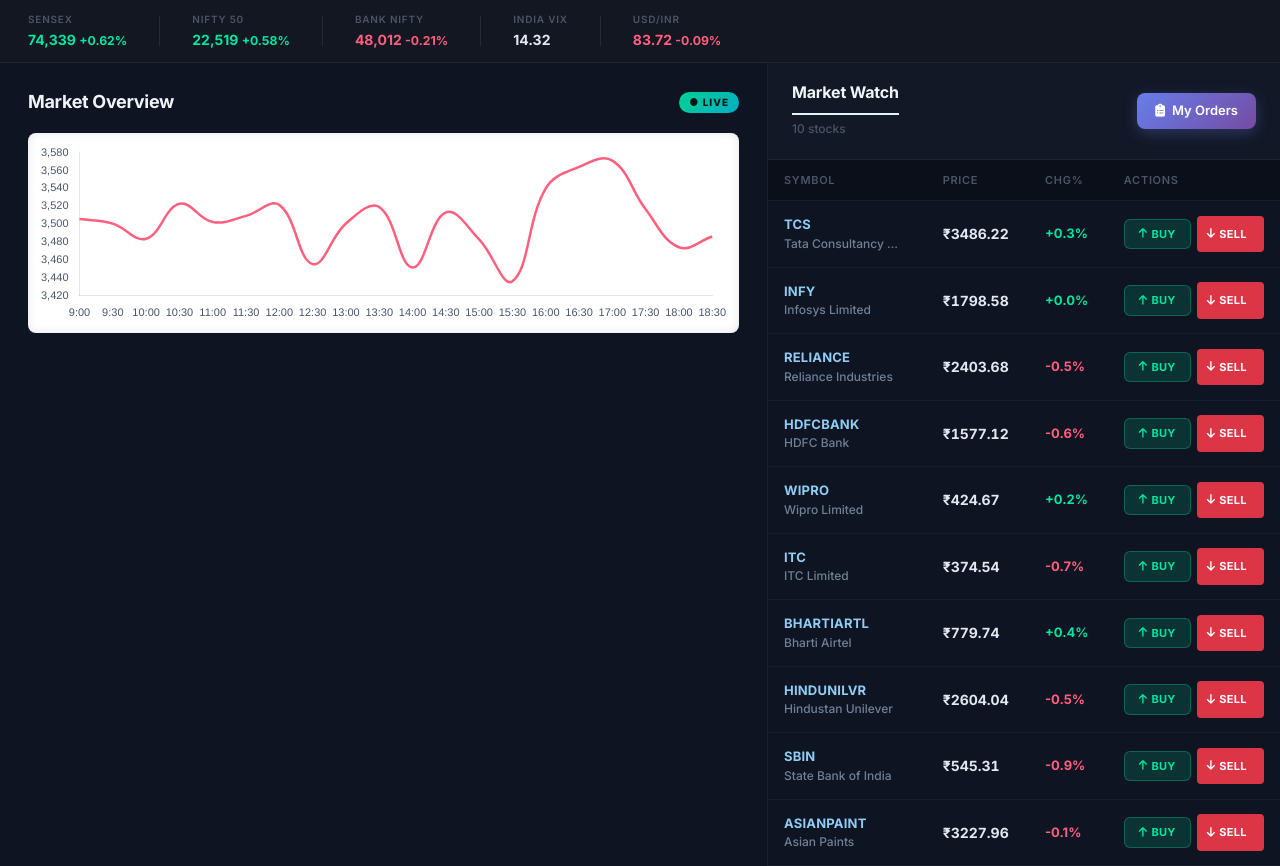
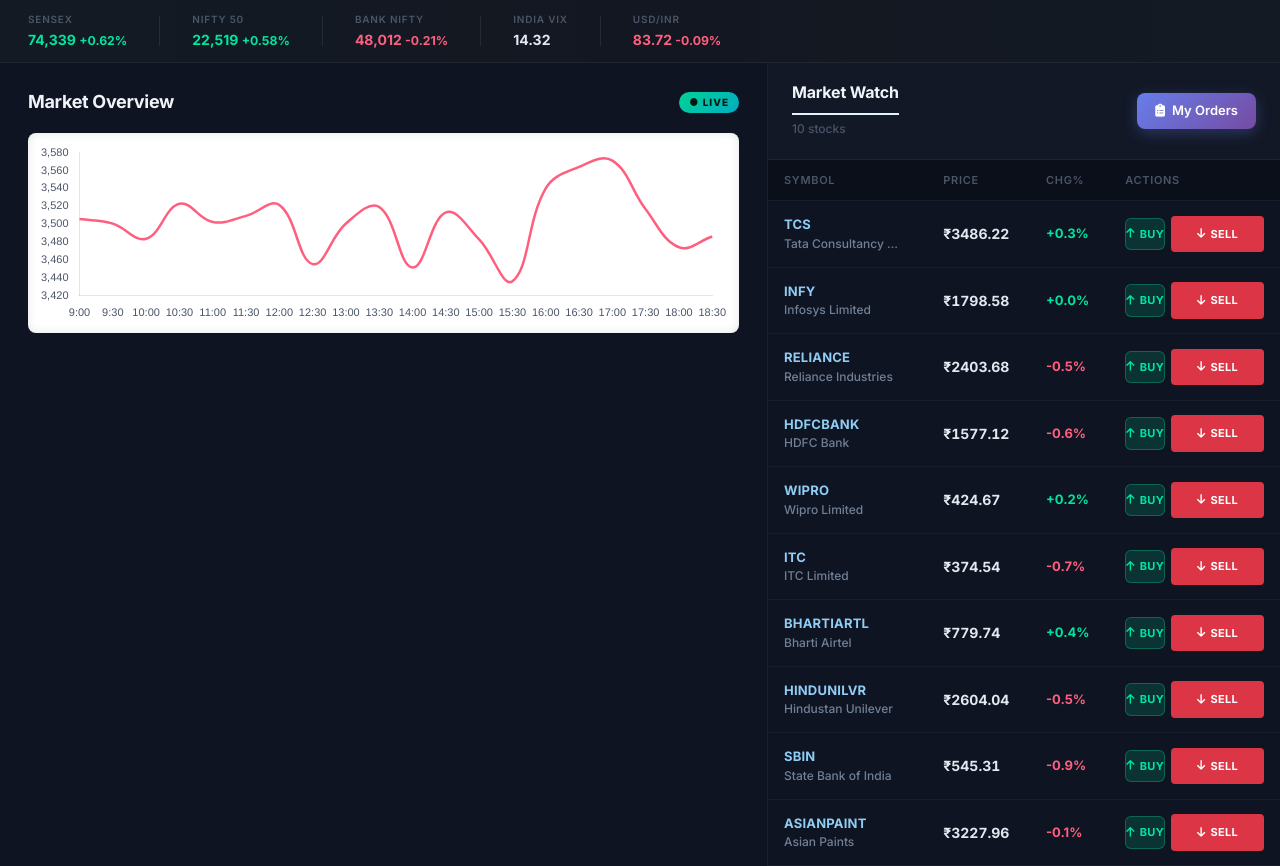
Before and after one commit to Chiranjeeb-Dash-Git/Zerodha-, a React (Create React App) app in the folder frontend/: page /#/trading in a window 1280 px wide. Built offline with nearby package versions, Linux system fonts and the light colour scheme; no server answers.

Commit message:
UI: Equal button sizes, stagger/flash/shimmer animations

```diff
--- a/frontend/src/components/trading/TradingView.css
+++ b/frontend/src/components/trading/TradingView.css
@@ -22,6 +22,23 @@
     align-items: center;
     gap: 32px;
     overflow-x: auto;
+    position: relative;
+}
+
+/* Subtle animated gradient shimmer on stats bar */
+.trading-stats-bar::before {
+    content: '';
+    position: absolute;
+    inset: 0;
+    background: linear-gradient(90deg, transparent 0%, rgba(0,229,160,0.03) 50%, transparent 100%);
+    background-size: 200% 100%;
+    animation: statsShimmer 4s linear infinite;
+    pointer-events: none;
+}
+
+@keyframes statsShimmer {
+    0%   { background-position: -200% 0; }
+    100% { background-position: 200% 0; }
 }
 
 .trading-stats-bar .stat-item {
@@ -180,9 +197,27 @@
 }
 
 .stocks-table tr {
-    transition: background 0.15s ease;
+    transition: background 0.2s ease, transform 0.2s ease;
     cursor: pointer;
+    animation: rowFadeIn 0.4s ease both;
 }
+
+@keyframes rowFadeIn {
+    from { opacity: 0; transform: translateX(10px); }
+    to   { opacity: 1; transform: translateX(0); }
+}
+
+/* Stagger each row's entrance */
+.stocks-table tbody tr:nth-child(1)  { animation-delay: 0.03s; }
+.stocks-table tbody tr:nth-child(2)  { animation-delay: 0.06s; }
+.stocks-table tbody tr:nth-child(3)  { animation-delay: 0.09s; }
+.stocks-table tbody tr:nth-child(4)  { animation-delay: 0.12s; }
+.stocks-table tbody tr:nth-child(5)  { animation-delay: 0.15s; }
+.stocks-table tbody tr:nth-child(6)  { animation-delay: 0.18s; }
+.stocks-table tbody tr:nth-child(7)  { animation-delay: 0.21s; }
+.stocks-table tbody tr:nth-child(8)  { animation-delay: 0.24s; }
+.stocks-table tbody tr:nth-child(9)  { animation-delay: 0.27s; }
+.stocks-table tbody tr:nth-child(10) { animation-delay: 0.30s; }
 
 .stocks-table tr:hover td {
     background: rgba(99, 179, 237, 0.05);
@@ -209,7 +244,20 @@
     font-size: 14px !important;
     color: #e2e8f0 !important;
     font-variant-numeric: tabular-nums;
+    transition: color 0.3s ease;
 }
+
+/* Price flash animation when value updates */
+@keyframes flashGreen {
+    0%   { color: #00e5a0; text-shadow: 0 0 8px rgba(0,229,160,0.6); }
+    100% { color: #e2e8f0; text-shadow: none; }
+}
+@keyframes flashRed {
+    0%   { color: #ff5f7e; text-shadow: 0 0 8px rgba(255,95,126,0.6); }
+    100% { color: #e2e8f0; text-shadow: none; }
+}
+.stock-price-cell.flash-up   { animation: flashGreen 1s ease-out; }
+.stock-price-cell.flash-down { animation: flashRed 1s ease-out; }
 
 .positive {
     color: #00e5a0 !important;
@@ -231,19 +279,35 @@
 }
 
 .buy-btn, .sell-btn {
-    padding: 6px 14px;
+    width: 64px;          /* Fixed equal width - solves Buy vs Sell size mismatch */
+    padding: 7px 0;
     border: none;
     border-radius: 6px;
     cursor: pointer;
     font-weight: 700;
     font-size: 11px;
     letter-spacing: 0.3px;
+    text-transform: uppercase;
     transition: all 0.2s cubic-bezier(0.4, 0, 0.2, 1);
     display: inline-flex;
     align-items: center;
-    gap: 4px;
-    text-transform: uppercase;
+    justify-content: center;
+    gap: 5px;
+    position: relative;
+    overflow: hidden;
 }
+
+/* Ripple shimmer effect on click */
+.buy-btn::after, .sell-btn::after {
+    content: '';
+    position: absolute;
+    inset: 0;
+    background: rgba(255,255,255,0.15);
+    opacity: 0;
+    transition: opacity 0.15s ease;
+    border-radius: 6px;
+}
+.buy-btn:active::after, .sell-btn:active::after { opacity: 1; }
 
 .buy-btn {
     background: rgba(0, 229, 160, 0.15);
```
